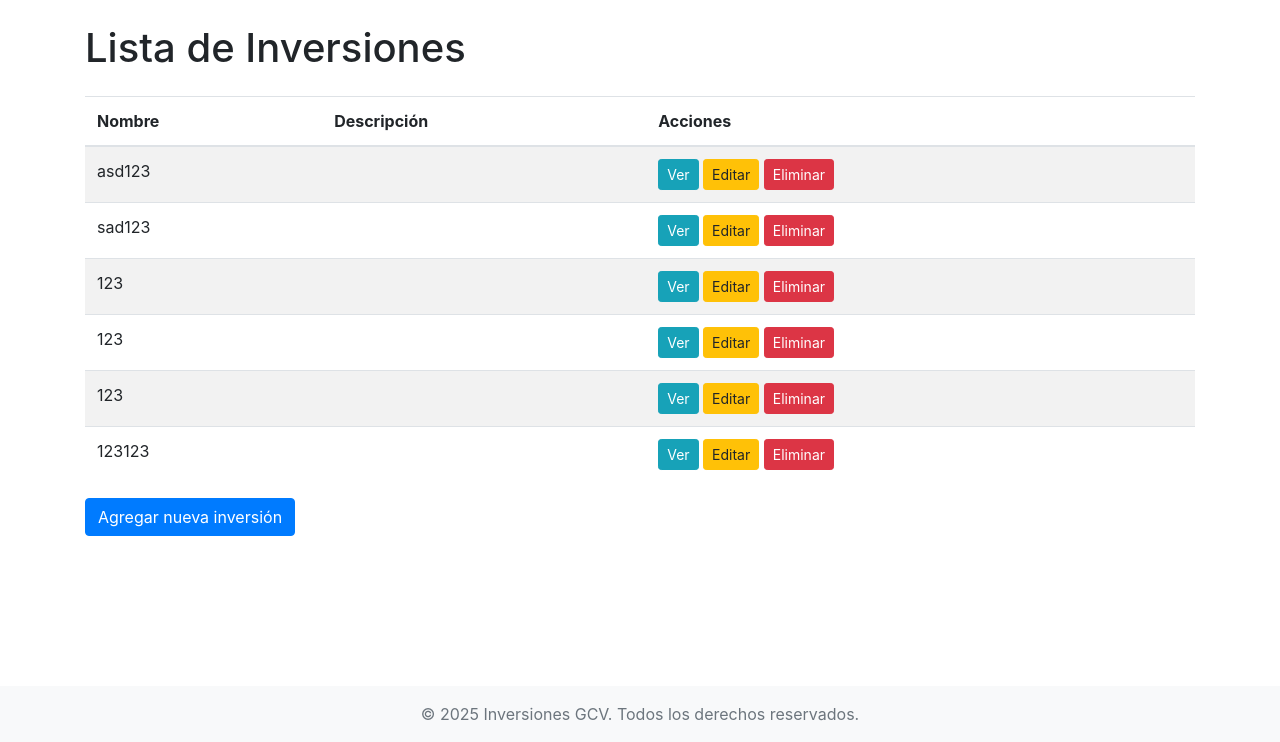
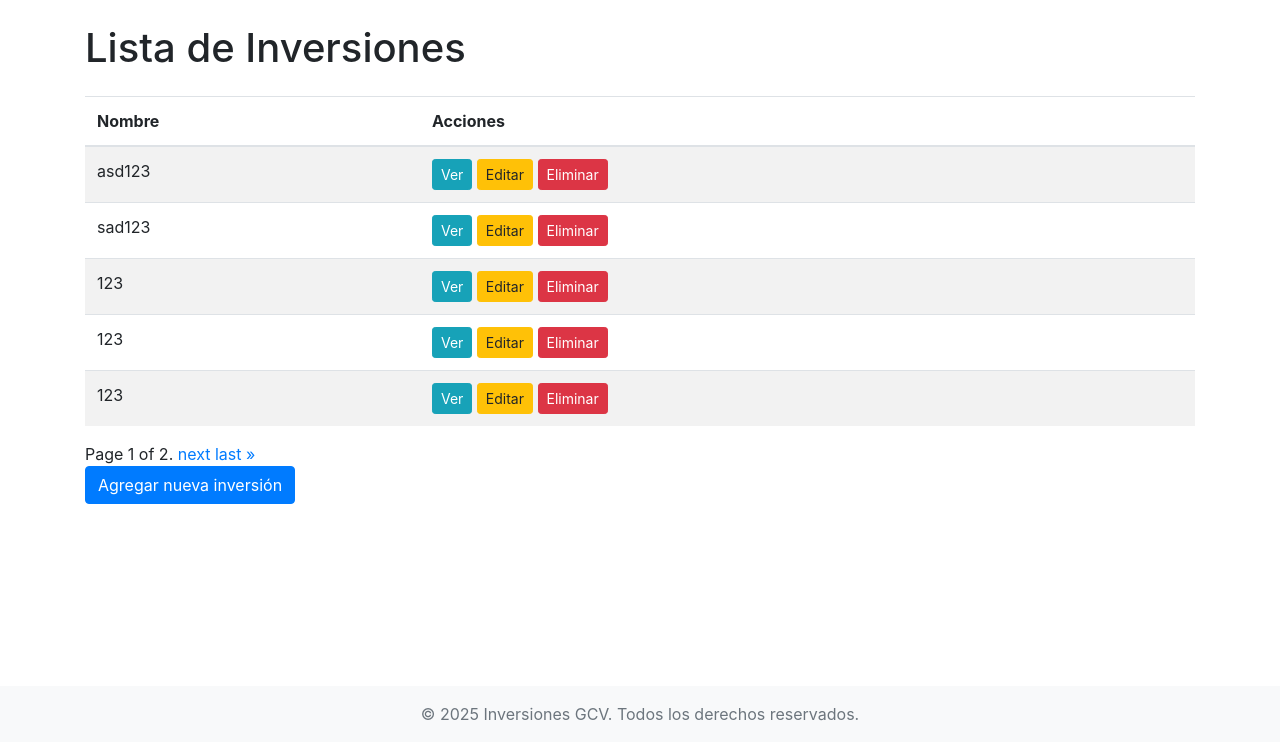
Before and after one commit to GCalaf/Enfocat-IA-Python, a Django app: page /portfolio/ in a window 1280 px wide. Shown: the part 58-800 px from the top of the page. Run offline with Django 5.2, Linux system fonts and the light colour scheme; a user stored in the database is signed in; data comes from the database, SQL or seed files in the repository; both versions use the stored data as it was after the commit; some libraries are stand-ins or nearby versions.

Commit message:
Comentarios, paginación y comentarios

```diff
--- a/C3-Data-Science/investment_tracker/investment_tracker/views.py
+++ b/C3-Data-Science/investment_tracker/investment_tracker/views.py
@@ -1,4 +1,5 @@
 from django.shortcuts import render
 
+# Vista principal que renderiza la página de inicio
 def index(request):
     return render(request, 'index.html')
--- a/C3-Data-Science/investment_tracker/portfolio/models.py
+++ b/C3-Data-Science/investment_tracker/portfolio/models.py
@@ -1,6 +1,7 @@
 from django.db import models
 from django.conf import settings
 
+# Modelo para representar una inversión
 class Investment(models.Model):
     user = models.ForeignKey(settings.AUTH_USER_MODEL, on_delete=models.CASCADE)
     name = models.CharField(max_length=100)
--- a/C3-Data-Science/investment_tracker/portfolio/templates/portfolio/investment_list.html
+++ b/C3-Data-Science/investment_tracker/portfolio/templates/portfolio/investment_list.html
@@ -8,15 +8,13 @@
     <thead>
         <tr>
             <th>Nombre</th>
-            <th>Descripción</th>
             <th>Acciones</th>
         </tr>
     </thead>
     <tbody>
-        {% for investment in investments %}
+        {% for investment in page_obj %}
         <tr>
             <td>{{ investment.name }}</td>
-            <td>{{ investment.description }}</td>
             <td>
                 <a href="{% url 'portfolio:investment_detail' investment.pk %}" class="btn btn-info btn-sm">Ver</a>
                 <a href="{% url 'portfolio:investment_edit' investment.pk %}" class="btn btn-warning btn-sm">Editar</a>
@@ -26,5 +24,22 @@
         {% endfor %}
     </tbody>
 </table>
+<div class="pagination">
+    <span class="step-links">
+        {% if page_obj.has_previous %}
+            <a href="?page=1">&laquo; first</a>
+            <a href="?page={{ page_obj.previous_page_number }}">previous</a>
+        {% endif %}
+
+        <span class="current">
+            Page {{ page_obj.number }} of {{ page_obj.paginator.num_pages }}.
+        </span>
+
+        {% if page_obj.has_next %}
+            <a href="?page={{ page_obj.next_page_number }}">next</a>
+            <a href="?page={{ page_obj.paginator.num_pages }}">last &raquo;</a>
+        {% endif %}
+    </span>
+</div>
 <a href="{% url 'portfolio:investment_new' %}" class="btn btn-primary">Agregar nueva inversión</a>
 {% endblock %}
--- a/C3-Data-Science/investment_tracker/portfolio/views.py
+++ b/C3-Data-Science/investment_tracker/portfolio/views.py
@@ -1,18 +1,26 @@
+from django.core.paginator import Paginator
 from django.shortcuts import render, get_object_or_404, redirect
 from django.contrib.auth.decorators import login_required
+from django.contrib import messages
 from .models import Investment
 from .forms import InvestmentForm
 
+# Vista para listar las inversiones del usuario
 @login_required
 def investment_list(request):
     investments = Investment.objects.filter(user=request.user)
-    return render(request, 'portfolio/investment_list.html', {'investments': investments})
+    paginator = Paginator(investments, 5)  # Número de registros por página
+    page_number = request.GET.get('page')
+    page_obj = paginator.get_page(page_number)
+    return render(request, 'portfolio/investment_list.html', {'page_obj': page_obj})
 
+# Vista para mostrar el detalle de una inversión específica
 @login_required
 def investment_detail(request, pk):
     investment = get_object_or_404(Investment, pk=pk)
     return render(request, 'portfolio/investment_detail.html', {'investment': investment})
 
+# Vista para crear una nueva inversión
 @login_required
 def investment_new(request):
     if request.method == "POST":
@@ -21,11 +29,15 @@ def investment_new(request):
             investment = form.save(commit=False)
             investment.user = request.user
             investment.save()
+            messages.success(request, 'Inversión creada exitosamente.')
             return redirect('portfolio:investment_detail', pk=investment.pk)
+        else:
+            messages.error(request, 'Por favor corrige los errores a continuación.')
     else:
         form = InvestmentForm()
     return render(request, 'portfolio/investment_edit.html', {'form': form})
 
+# Vista para editar una inversión existente
 @login_required
 def investment_edit(request, pk):
     investment = get_object_or_404(Investment, pk=pk)
@@ -33,13 +45,18 @@ def investment_edit(request, pk):
         form = InvestmentForm(request.POST, instance=investment)
         if form.is_valid():
             form.save()
+            messages.success(request, 'Inversión actualizada exitosamente.')
             return redirect('portfolio:investment_detail', pk=investment.pk)
+        else:
+            messages.error(request, 'Por favor corrige los errores a continuación.')
     else:
         form = InvestmentForm(instance=investment)
     return render(request, 'portfolio/investment_edit.html', {'form': form})
 
+# Vista para eliminar una inversión
 @login_required
 def investment_delete(request, pk):
     investment = get_object_or_404(Investment, pk=pk)
     investment.delete()
+    messages.success(request, 'Inversión eliminada exitosamente.')
     return redirect('portfolio:investment_list')
--- a/C3-Data-Science/investment_tracker/templates/base.html
+++ b/C3-Data-Science/investment_tracker/templates/base.html
@@ -60,6 +60,18 @@
         </div>
     </nav>
     <div class="container mt-4">
+        {% if messages %}
+            <div class="messages">
+                {% for message in messages %}
+                    <div class="alert alert-{{ message.tags }} alert-dismissible fade show" role="alert">
+                        {{ message }}
+                        <button type="button" class="close" data-dismiss="alert" aria-label="Close">
+                            <span aria-hidden="true">&times;</span>
+                        </button>
+                    </div>
+                {% endfor %}
+            </div>
+        {% endif %}
         {% block content %}
         {% endblock %}
     </div>
--- a/C3-Data-Science/investment_tracker/transactions/models.py
+++ b/C3-Data-Science/investment_tracker/transactions/models.py
@@ -1,12 +1,14 @@
 from django.db import models
 from portfolio.models import Investment
 
+# Modelo para representar un propósito de una transacción
 class Purpose(models.Model):
     name = models.CharField(max_length=100)
 
     def __str__(self):
         return self.name
 
+# Modelo para representar una transacción
 class Transaction(models.Model):
     investment = models.ForeignKey(Investment, on_delete=models.CASCADE)
     transaction_date = models.DateField()
--- a/C3-Data-Science/investment_tracker/users/models.py
+++ b/C3-Data-Science/investment_tracker/users/models.py
@@ -1,21 +1,15 @@
 from django.contrib.auth.models import AbstractUser
 from django.db import models
-from django.db.models.signals import post_save
-from django.dispatch import receiver
 
+# Modelo personalizado de usuario
 class CustomUser(AbstractUser):
     pass
 
+# Modelo para representar el perfil del usuario
 class Profile(models.Model):
     user = models.OneToOneField(CustomUser, on_delete=models.CASCADE)
-    image = models.ImageField(upload_to='profiles/', null=True, blank=True)
+    image = models.ImageField(upload_to='profiles/', blank=True, null=True)
     bio = models.TextField(blank=True)
 
     def __str__(self):
         return self.user.username
-
-@receiver(post_save, sender=CustomUser)
-def create_or_update_user_profile(sender, instance, created, **kwargs):
-    if created:
-        Profile.objects.create(user=instance)
-    instance.profile.save()
--- a/C3-Data-Science/investment_tracker/users/views.py
+++ b/C3-Data-Science/investment_tracker/users/views.py
@@ -5,6 +5,7 @@ from django.contrib.auth.views import LoginView
 from .forms import CustomUserCreationForm, ProfileForm, CustomAuthenticationForm
 from .models import Profile
 
+# Vista para el registro de nuevos usuarios
 def signup(request):
     if request.method == 'POST':
         form = CustomUserCreationForm(request.POST)
@@ -16,11 +17,13 @@ def signup(request):
         form = CustomUserCreationForm()
     return render(request, 'registration/signup.html', {'form': form})
 
+# Vista para mostrar el perfil del usuario
 @login_required
 def profile(request):
     profile = Profile.objects.get(user=request.user)
     return render(request, 'users/profile.html', {'profile': profile})
 
+# Vista para actualizar el perfil del usuario
 @login_required
 def update_profile(request):
     profile, created = Profile.objects.get_or_create(user=request.user)
@@ -33,6 +36,7 @@ def update_profile(request):
         form = ProfileForm(instance=profile)
     return render(request, 'users/profile_edit.html', {'form': form})
 
+# Vista personalizada para el inicio de sesión
 class CustomLoginView(LoginView):
     form_class = CustomAuthenticationForm
     template_name = 'registration/login.html'
```
Also changed, not shown: C3-Data-Science/investment_tracker/investment_tracker/settings.py (+10 -0 lines), C3-Data-Science/investment_tracker/transactions/templates/transactions/transaction_list.html (+18 -1 lines), C3-Data-Science/investment_tracker/transactions/views.py (+17 -1 lines), C3-Data-Science/investment_tracker/db.sqlite3.
